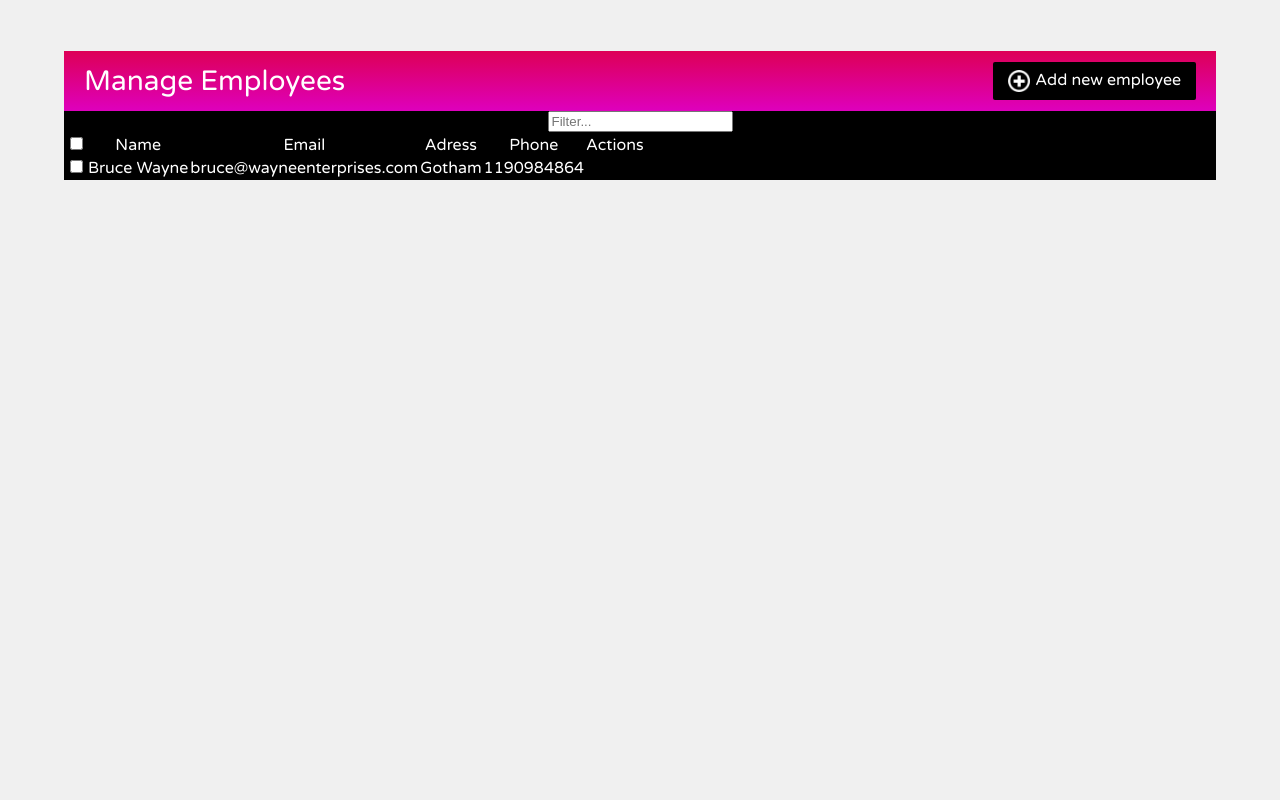
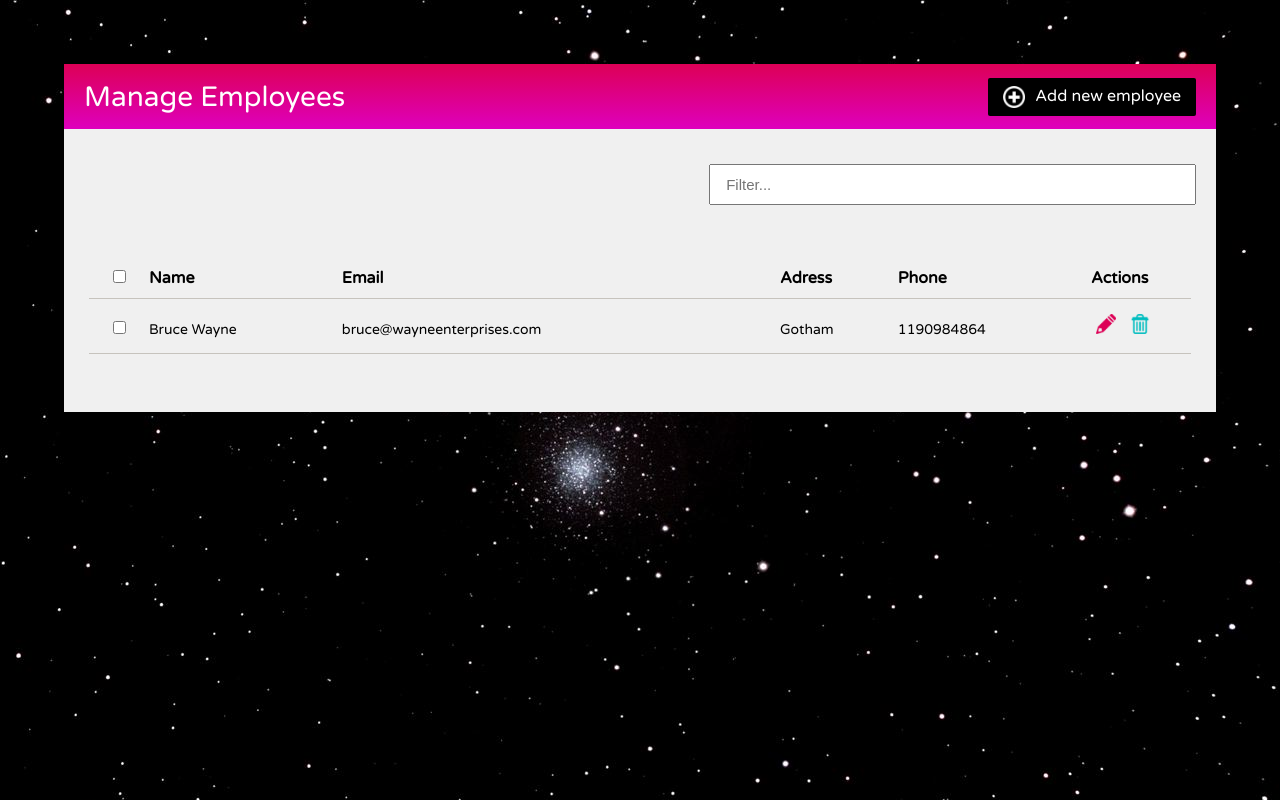
Before and after one commit to mfernandag/TP4, a website: page pages/index.html in a window 1280 px wide. Drawn offline with Linux system fonts and the light colour scheme.

Commit message:
estilos tabla

```diff
--- a/pages/index.html
+++ b/pages/index.html
@@ -24,12 +24,12 @@
                 </div>
             </div>
         </header>
-        <div>
+        <div class="inputDiv">
             <form>
                 <input class="filterInput" type="text" placeholder="Filter...">
             </form>
         </div>
-        <div>
+        <div class="tableContainer">
             <table class="employeesTable">
                 <thead>
                     <tr>
@@ -53,8 +53,8 @@
                         <td>Gotham</td>
                         <td>1190984864</td>
                         <td>
-                            <img>
-                            <img>
+                            <img class="tableIcons" src="images/pencil.png">
+                            <img class="tableIcons" src="images/delete.png">
                         </td>
                     </tr>
                 </tbody>
--- a/pages/styles/styles.scss
+++ b/pages/styles/styles.scss
@@ -20,8 +20,10 @@ section, summary, time, mark, audio, video {
 
 body{
     font-family: 'Varela Round', sans-serif;
-    background-color: #F0F0F0;
-    color: white;
+    background-image: url('../images/universe.jpg');
+    //filter: brightness(0.30);
+    background-color: black;
+    color: black;
     display: flex;
     align-items: center;
     justify-content: center;
@@ -29,13 +31,15 @@ body{
 }
 
 .container{
-    background-color: black;
-    margin-top: 4%;
+    background-color: #F0F0F0;
+    margin-top: 5%;
+    margin-bottom: 50px;
     width: 90%;
     header{
+        width: 100%;
         .titleWraper{
             background: linear-gradient(#DD0056, #DE00BD);
-        height: 60px;
+            height: 65px;
             display: flex;
             text-align: center;
             align-items: center;
@@ -45,6 +49,7 @@ body{
                 .title{
                     float: left;
                     font-size: 28px;
+                    color: white;
                 }
             }
             .addEmployee{
@@ -61,15 +66,76 @@ body{
                     justify-content: center;
                     text-align: center;
                     .plusIcon{
-                    margin-right: 5px;
+                        margin-right: 10px;
                         width: 22px;
                     }
                     &:hover{
-                    border: 2px solid #00DDBF;
-                    transition: 0.3s;
+                        border: 1.5px solid #00DDBF;
                     }
                 }
             }
         }
     }
 }
+
+.inputDiv{
+    form{
+        margin-top: 35px;
+        margin-right: 20px;
+        .filterInput{
+            float: right;
+            width: 40%;
+            font-size: 15px;
+            padding: 10px 15px;
+            &:focus{
+                outline: none;
+            }
+        }
+    }
+}
+
+.tableContainer{
+    margin-top: 12%;
+    margin-bottom: 5%;
+    padding-left: 25px;
+    padding-right: 25px;
+    table{
+        width: 100%;
+        border-collapse: collapse;
+        thead{
+            font-size: 16px;
+            font-weight: bold;
+            border-bottom: 1px solid #c6c3bd;
+            th{
+                padding-bottom: 10px;
+                text-align: left;
+            }
+        }
+        th:first-child{
+            width: 60px;
+            text-align: center;
+        }
+        th:last-child{
+            width: 100px;
+        }
+        tbody{
+            font-size: 14px;
+            &:hover{
+                background-color: #ccf1f2;
+            }
+            td{
+                padding: 15px 0px;
+                border-bottom: 1px solid #c6c3bd;
+                text-align: left;
+                &:first-child{
+                    width: 60px;
+                    text-align: center;
+                }
+                .tableIcons{
+                    width: 20px;
+                    padding: 0px 5px;
+                }
+            }
+        }
+    }
+}
```
Also changed, not shown: pages/images/delete.png (added), pages/images/pencil.png (added), pages/images/universe.jpg (added), pages/styles/modal.css (added), pages/styles/styles.css, pages/styles/universe.jpg (added), 2 other files. Lines whose indentation alone changed are shown as unchanged.
